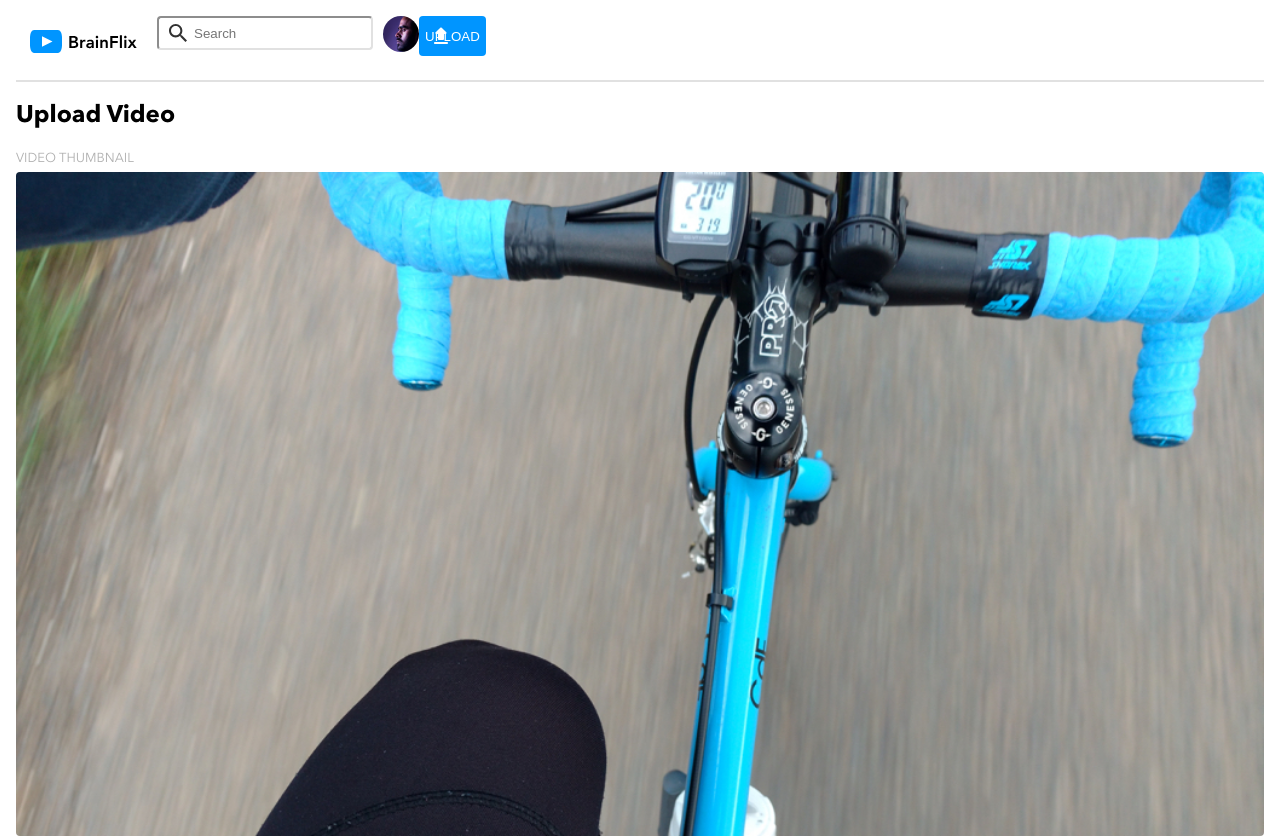
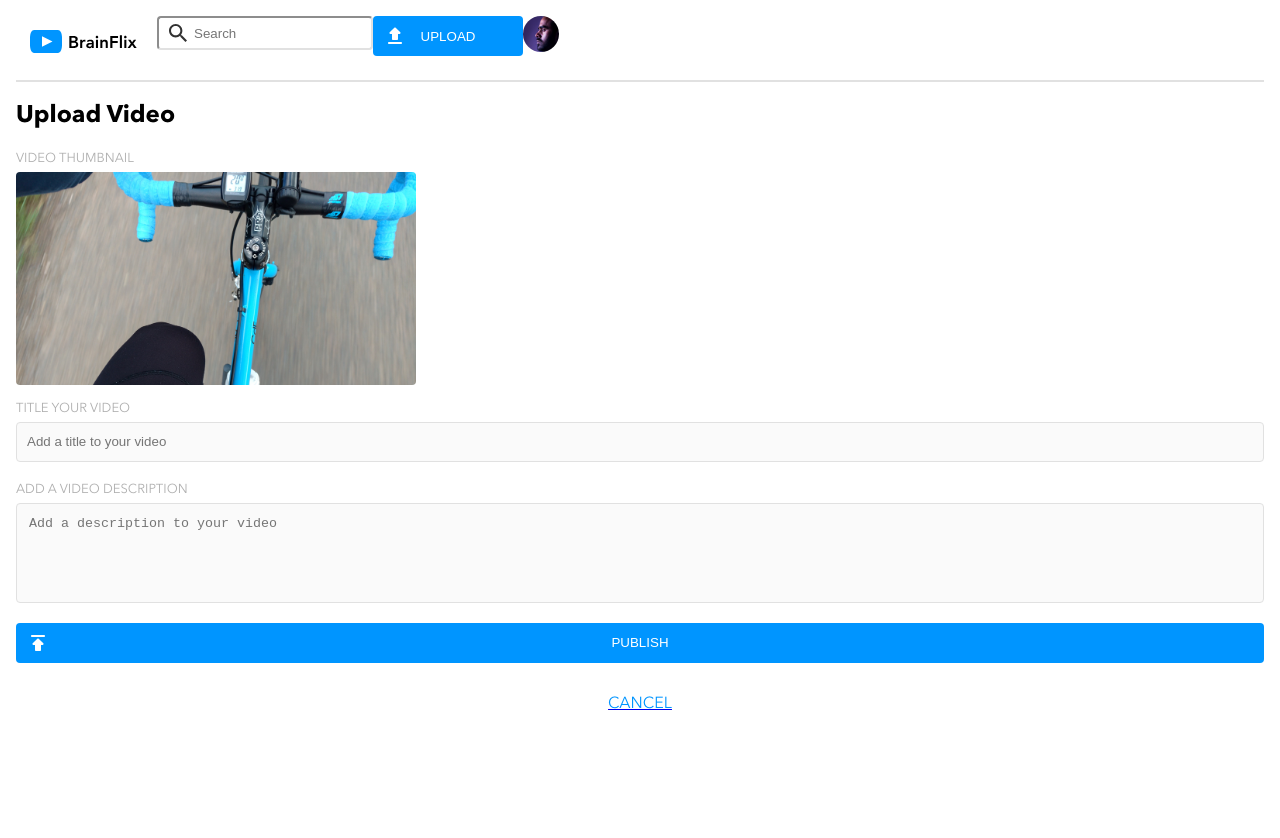
Before and after one commit to JordanShankle/jordan-shankle-brainflix, a React (Create React App) app: page /upload in a window 1280 px wide. Shown: the top 838 px of the page. After the commit the page ends 800 px from the top, so only its background shows below. Built offline with nearby package versions, Linux system fonts and the light colour scheme.

Commit message:
Delete components and refactor header styling.

```diff
--- a/src/components/Header/Header.js
+++ b/src/components/Header/Header.js
@@ -1,8 +1,5 @@
 import './Header.scss';
 import BrainFlix from '../../assets/logo/BrainFlix-logo.svg';
-import SearchBar from '../SearchBar/SearchBar';
-import Upload from '../Upload/Upload';
-import ProfilePic from '../ProfilePic/ProfilePic';
 import { Link } from 'react-router-dom';
 
 function Header() {
@@ -10,23 +7,34 @@ function Header() {
         <header className='header'>
 
             <Link to='/'>
-               <div className="header__image-container">
-                    <img className="header__image" src={BrainFlix}
+                <div className="header__logo-container">
+                    <img className="header__logo" src={BrainFlix}
                         alt='BrainFlix logo' />
                 </div>
             </Link>
 
+            <div className='header__search'>
+                <form className='header__form'>
+                    <label className='search'>
+                        <input type='text' placeholder='Search' name='search' className='search__input' />
+                    </label>
+                </form>
 
-            <form className='header__form'>
-                {/* SearchBar Component */}
-                <SearchBar />
 
-                {/* ProfilePic Component */}
-                <ProfilePic />
-            </form>
+                <div className="header-profile header-profile--mobile">
+                    <div className="header-profile__image"></div>
+                </div>
 
-            {/* Upload Component */}
-            <Upload />
+            </div>
+
+            <Link to='/upload'>
+                <button className='button'>UPLOAD</button>
+            </Link>
+
+            <div className="header-profile--tablet">
+                <div className="header-profile__image"></div>
+            </div>
+
         </header>
     )
 };
--- a/src/components/Header/Header.scss
+++ b/src/components/Header/Header.scss
@@ -3,7 +3,7 @@
 @use '../../styles/partials/variables' as *;
 @use '../../styles/partials/mixins' as *;
 
-
+// Header
 .header {
     display: flex;
     flex-direction: column;
@@ -14,21 +14,93 @@
         flex-direction: row;
     }
 
-    &__image-container {
+    &__logo-container {
         display: flex;
         justify-content: center;
     }
 
 
-    &__image {
+    &__logo {
         display: flex;
         padding: 1.4rem;
     }
 
 
     &__form {
+        width: 100%;
+    }
+
+    &__search {
         display: flex;
-        flex-direction: row;
-        justify-content: space-evenly;
+        justify-content: space-around;
+    }
+
+    &-profile {
+        display: flex;
+        margin-left: 1.0rem;
+
+
+        &__image {
+            background-image: url(../../assets/images/Mohan-muruge.jpg);
+            background-size: cover;
+            background-position: left;
+            border-radius: 50%;
+            width: 3.6rem;
+            height: 3.6rem;
+            display: flex;
+        }
+
+        &--mobile {
+            @include tablet {
+                display: none;
+            }
+        }
+
+        &--tablet {
+            display: none;
+
+            @include tablet {
+                display: block
+            }
+        }
     }
 }
+
+
+// Search Bar
+.search {
+    width: 100%;
+
+
+    &__input {
+        display: flex;
+        justify-content: center;
+        height: 3rem;
+        border-radius: 0.4rem;
+        border-color: $mercury;
+        background-image: url('../../assets/icons/search.svg');
+        background-repeat: no-repeat;
+        background-position-y: center;
+        background-position-x: 1rem;
+        padding: 1.5rem 0 1.5rem 3.5rem;
+    }
+}
+
+// Upload Button
+.button {
+    background-color: $brainflix-blue;
+    color: $white;
+    border: none;
+    width: 100%;
+    height: 4.0rem;
+    border-radius: 0.4rem;
+    background-image: url('../../assets/icons/upload.svg');
+    background-position-y: center;
+    background-position-x: 1rem;
+    background-repeat: no-repeat;
+
+
+    @include tablet {
+        width: 15.0rem;
+    }
+}
--- a/src/components/ProfilePic/ProfilePic.js
+++ /dev/null
@@ -1,13 +0,0 @@
-import './ProfilePic.scss';
-
-function ProfilePic () {
-    return (
-        <div className="profile">
-            <div className="profile__image"></div>
-        </div>
-    )
-}
-
-
-
-export default ProfilePic;
--- a/src/components/ProfilePic/ProfilePic.scss
+++ /dev/null
@@ -1,19 +0,0 @@
-// Partials
-// @use '../../styles/partials/global' as *;
-@use '../../styles/partials/variables' as *;
-@use '../../styles/partials/mixins' as *;
-
-.profile {
-    display: flex;
-    margin-left: 1.0rem;
-
-    &__image {
-        background-image: url(../../assets/images/Mohan-muruge.jpg);
-        background-size: cover;
-        background-position: left;
-        border-radius: 50%;
-        width: 3.6rem;
-        height: 3.6rem;
-        display: flex;
-    }
-}
--- a/src/components/SearchBar/SearchBar.js
+++ /dev/null
@@ -1,12 +0,0 @@
-import './SearchBar.scss';
-
-function SearchBar() {
-    return (
-
-        <label className='search'>
-            <input type='text' placeholder='Search' name='search' className='search__input' />
-        </label>
-    )
-};
-
-export default SearchBar;
--- a/src/components/SearchBar/SearchBar.scss
+++ /dev/null
@@ -1,22 +0,0 @@
-// Partials
-// @use '../../styles/partials/global' as *;
-@use '../../styles/partials/variables' as *;
-@use '../../styles/partials/mixins' as *;
-
-.search {
-    width: 100%;
-
-
-    &__input {
-        display: flex;
-        justify-content: center;
-        height: 3rem;
-        border-radius: 0.4rem;
-        border-color: $mercury;
-        background-image: url('../../assets/icons/search.svg');
-        background-repeat: no-repeat;
-        background-position-y: center;
-        background-position-x: 1rem;
-        padding: 1.5rem 0 1.5rem 3.5rem;
-    }
-}
--- a/src/components/Upload/Upload.js
+++ /dev/null
@@ -1,15 +0,0 @@
-import './Upload.scss';
-import { Link } from 'react-router-dom';
-
-
-function Upload () {
-    return (
-        <>
-            <Link to='/upload' >
-                <button className='button'>UPLOAD</button>
-            </Link>
-        </>
-    )
-}
-
-export default Upload;
--- a/src/components/Upload/Upload.scss
+++ /dev/null
@@ -1,18 +0,0 @@
-// Partials
-// @use '../../styles/partials/global' as *;
-@use '../../styles/partials/variables' as *;
-@use '../../styles/partials/mixins' as *;
-
-
-.button {
-    background-color: $brainflix-blue;
-    color: $white;
-    border: none;
-    width: 100%;
-    height: 4.0rem;
-    border-radius: 0.4rem;
-    background-image: url('../../assets/icons/upload.svg');
-    background-position-y: center;
-    background-position-x: 1rem;
-    background-repeat: no-repeat;
-}
--- a/src/pages/UploadPage/UploadPage.scss
+++ b/src/pages/UploadPage/UploadPage.scss
@@ -1,6 +1,6 @@
 // @use '../../styles/partials/global' as *;
 @use '../../styles/partials/variables' as *;
-@use '../../styles/partials/mixins';
+@use '../../styles/partials/mixins' as *;
 
 .upload {
 
@@ -18,6 +18,10 @@
             width: 100%;
             border-radius: 0.4rem;
             margin-bottom: 1.0rem;
+
+            @include tablet {
+                width: 40rem;
+            }
         }
     }
 
```
